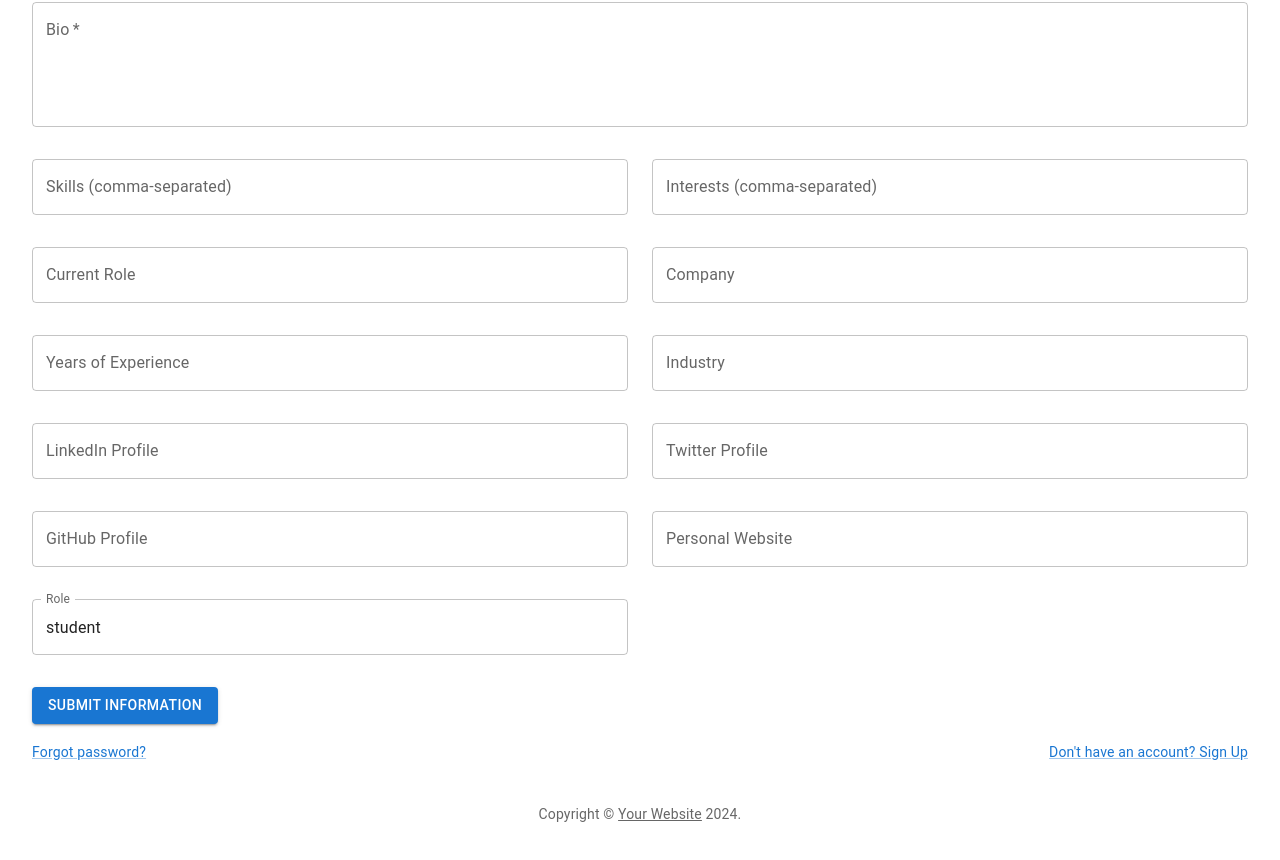
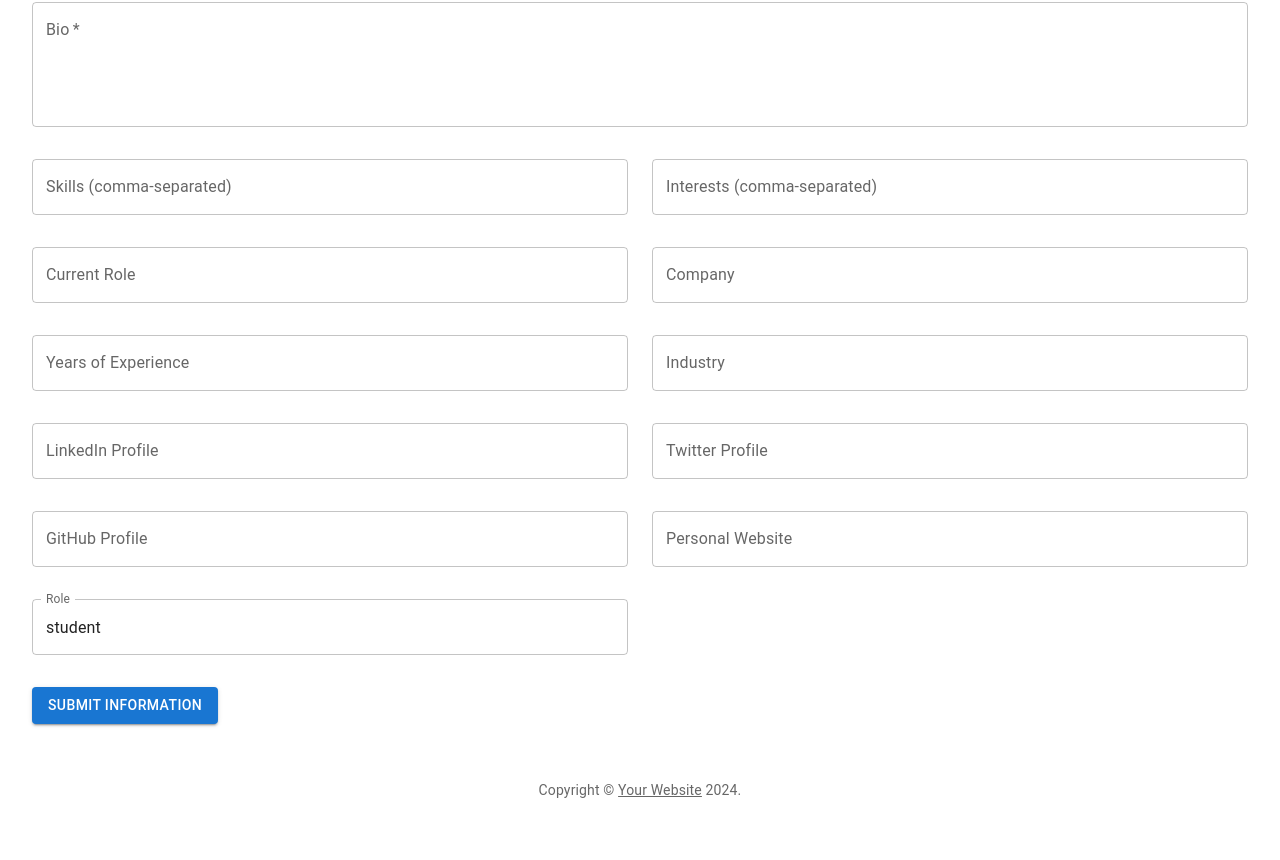
Before and after one commit to NoisyBotDude/techxetra-alumni-connect, a Next.js app: page /add-info in a window 1280 px wide. Shown: the part 262-1122 px from the top of the page. Built offline with nearby package versions, Linux system fonts and the light colour scheme; no server answers.

Commit message:
Fix routing issue in add-info, signin, and signup pages

```diff
--- a/src/app/add-info/page.js
+++ b/src/app/add-info/page.js
@@ -19,10 +19,12 @@ import LockOutlinedIcon from "@mui/icons-material/LockOutlined";
 import Typography from "@mui/material/Typography";
 import { createTheme, ThemeProvider } from "@mui/material/styles";
 import { UserAuth } from "@/contexts/AuthContext";
+import { useRouter } from "next/navigation";
 
 const defaultTheme = createTheme();
 
 export default function UserInfo() {
+  const router = useRouter();
   const { user } = UserAuth();
   console.log(user);
 
@@ -72,7 +74,6 @@ export default function UserInfo() {
       });
 
       if (response.ok) {
-        alert("User information saved successfully!");
         setFormData({
           firstName: "",
           lastName: "",
@@ -89,6 +90,7 @@ export default function UserInfo() {
           website: "",
           role: "student"
         });
+        router.push("/");
       } else {
         alert("Failed to save user information");
       }
@@ -334,19 +336,6 @@ export default function UserInfo() {
                   Submit Information
                 </Button>
               </div>
-
-              <Grid container>
-                <Grid item xs>
-                  <Link href="#" variant="body2">
-                    Forgot password?
-                  </Link>
-                </Grid>
-                <Grid item>
-                  <Link href="#" variant="body2">
-                    {"Don't have an account? Sign Up"}
-                  </Link>
-                </Grid>
-              </Grid>
               <Typography
                 variant="body2"
                 color="text.secondary"
```
Also changed, not shown: src/app/signin/page.js (+10 -1 lines), src/app/signup/page.js (+10 -1 lines).
